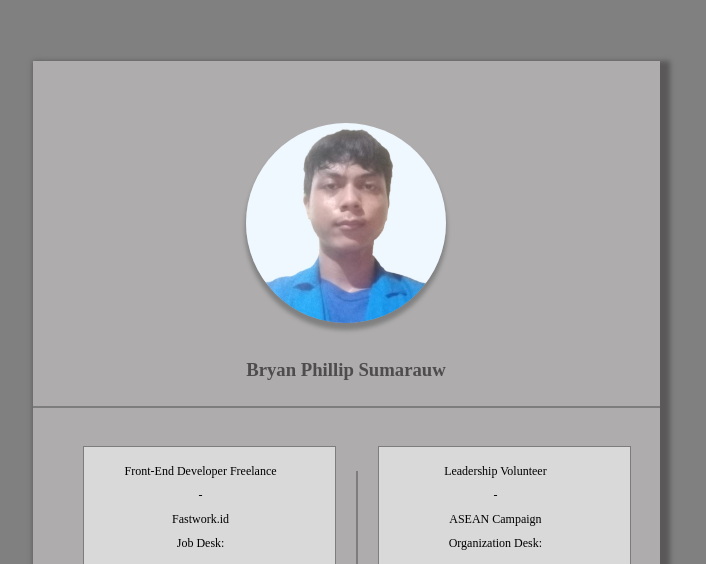
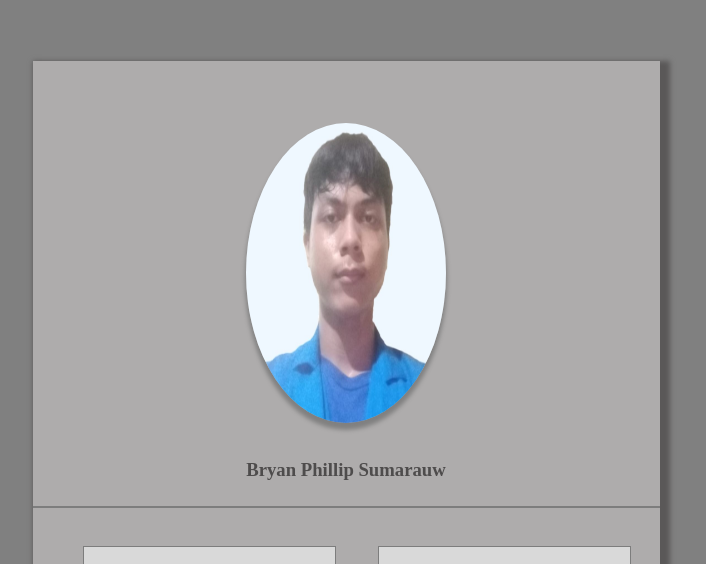
Before and after one commit to RaxCode0101/Resume-website, a plain HTML site: page index.html in a window 1280 px wide. Shown: the part 192-756 px from the top of the page, without its empty margins (294-1000 px from the left). Drawn offline with Linux system fonts and the light colour scheme; files whose address does not match are found by name.

Commit message:
Update index.html

```diff
--- a/index.html
+++ b/index.html
@@ -3,9 +3,9 @@
 <head>
 <style>
 body {background:gray;height:1700px;}
-.container {background:#AEACAC;width:627px;height:1400px;margin:auto;margin-top:20%;box-shadow: 5px 5px 5px 5px #5a5858;}
+.container {background:#AEACAC;width:627px;height:1500px;margin:auto;margin-top:20%;box-shadow: 5px 5px 5px 5px #5a5858;}
 
-img{width:200px;height:200px;border-radius:50%;margin-left:34%;margin-top:10%;box-shadow:0 6px 4px 1px gray;}
+img{width:200px;height:300px;border-radius:50%;margin-left:34%;margin-top:10%;box-shadow:0 6px 4px 1px gray;}
 
 h3{text-align:center;color:#4E4C4C;margin-top:5%;}
 
```
